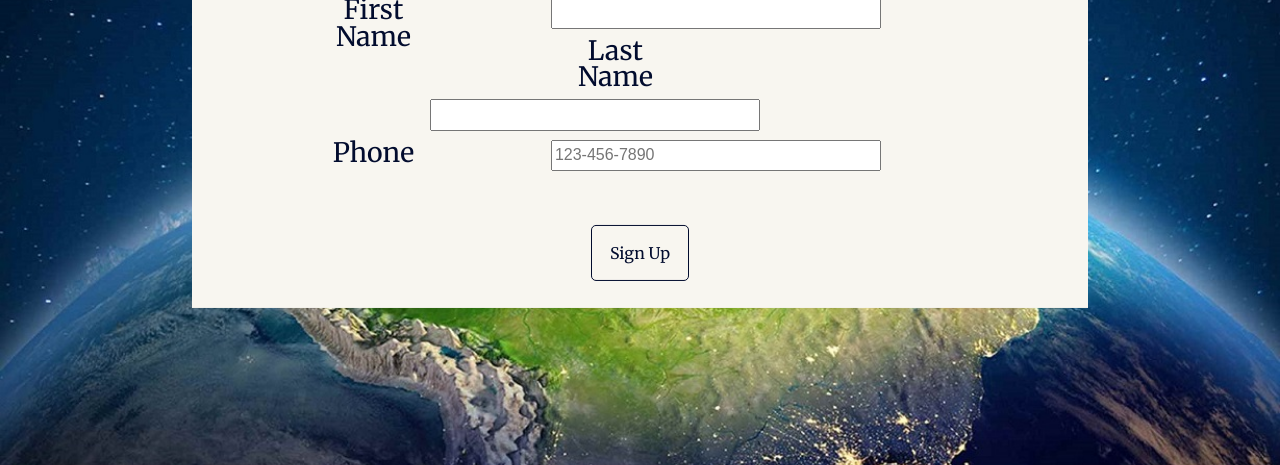
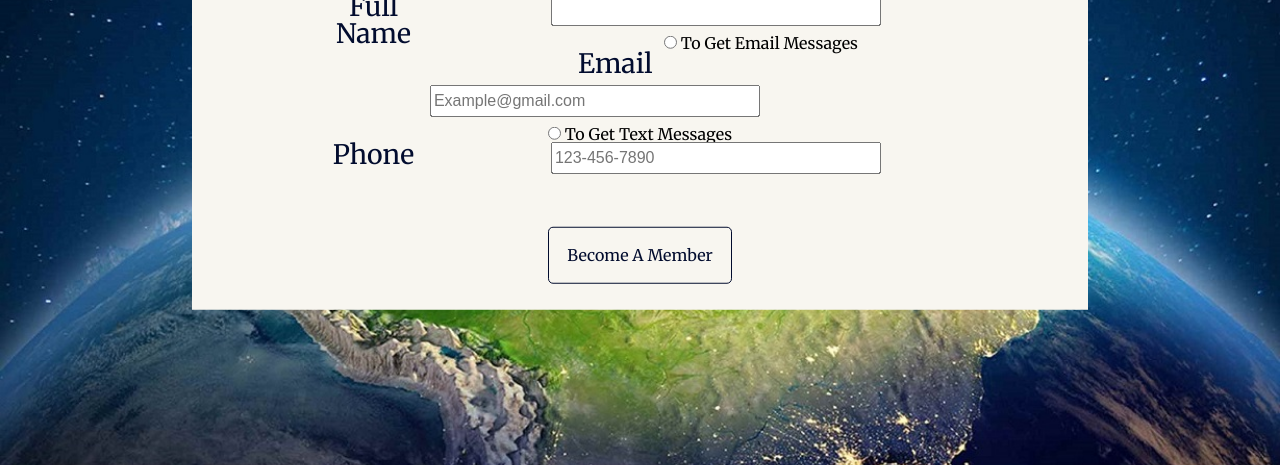
Before and after one commit to ITMD362-Team-Shaky-Techy/Project-2, a plain HTML site: page contact.html in a window 1280 px wide. Shown: the part 284-749 px from the top of the page. Drawn offline with Linux system fonts and the light colour scheme.

Commit message:
fixing the form how it was a bit
just fixed it

```diff
--- a/contact.html
+++ b/contact.html
@@ -36,21 +36,29 @@
   <section id="sign" class="overlay">
     <div id="form-container">
       <h3 id="question"> Want To Be A Member? </h3>
-	    <h4 id="head"> Sign Up </h4>
+	  <h4 id="head"> Sign Up </h4>
       <form action="#null" method="POST" autocomplete="on">
         <div class="label-input">
-          <label for="fname">First Name</label>
-          <input id="fname" type="text" name="fname-field" ">
+          <label for="fullname">Full Name</label>
+          <input id="fullname" type="text" name="fullname-field">
         </div>
+		<div>
+		 <input type ="radio" id="em" value="email" name="select">
+		 <label for = "em"> To Get Email Messages </label>
+      </div>
         <div class="label-input">
-          <label for="lname">Last Name</label>
-          <input id="lname" type="text" name="lname-field">
+          <label for="email">Email</label>
+          <input id="mail" type="text" placeholder="Example@gmail.com" name="email-field">
         </div>
+		 <div>
+         <input type ="radio" id="ph" value="phone" name="select">
+         <label for = "ph"> To Get Text Messages  </label>
+      </div>
         <div class="label-input">
           <label for="phone">Phone</label>
           <input id="phone" type="tel" pattern="[0-9]{3}-[0-9]{3}-[0-9]{4}" placeholder="123-456-7890" name="phone-field" placeholder="1234567890">
         </div>
-        <button class="clear-dark" type="submit" name="submit" id="submit">Sign Up</button>
+        <button class="clear-dark" type="submit" name="submit" id="submit">Become A Member</button>
       </form>
     </div>
   </section>
--- a/css/main.css
+++ b/css/main.css
@@ -498,8 +498,8 @@ footer{
 /* Contact **************************************************************************/
 
 #sign{
-	text-align: center;
-	height: 87vh;
+  text-align: center;
+  height: 87vh;
   background: url('../img/world.jpg') center center no-repeat;
   background-size: cover;
   position: relative;
```
